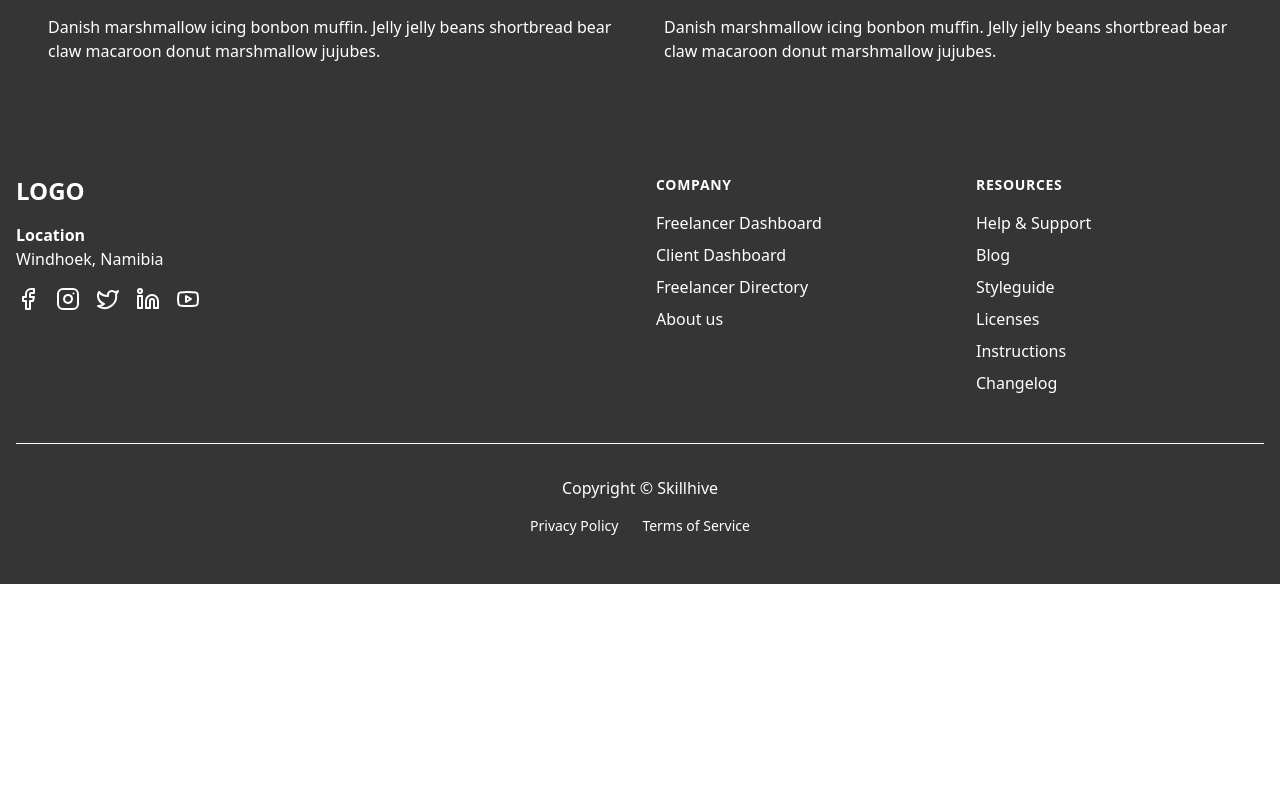
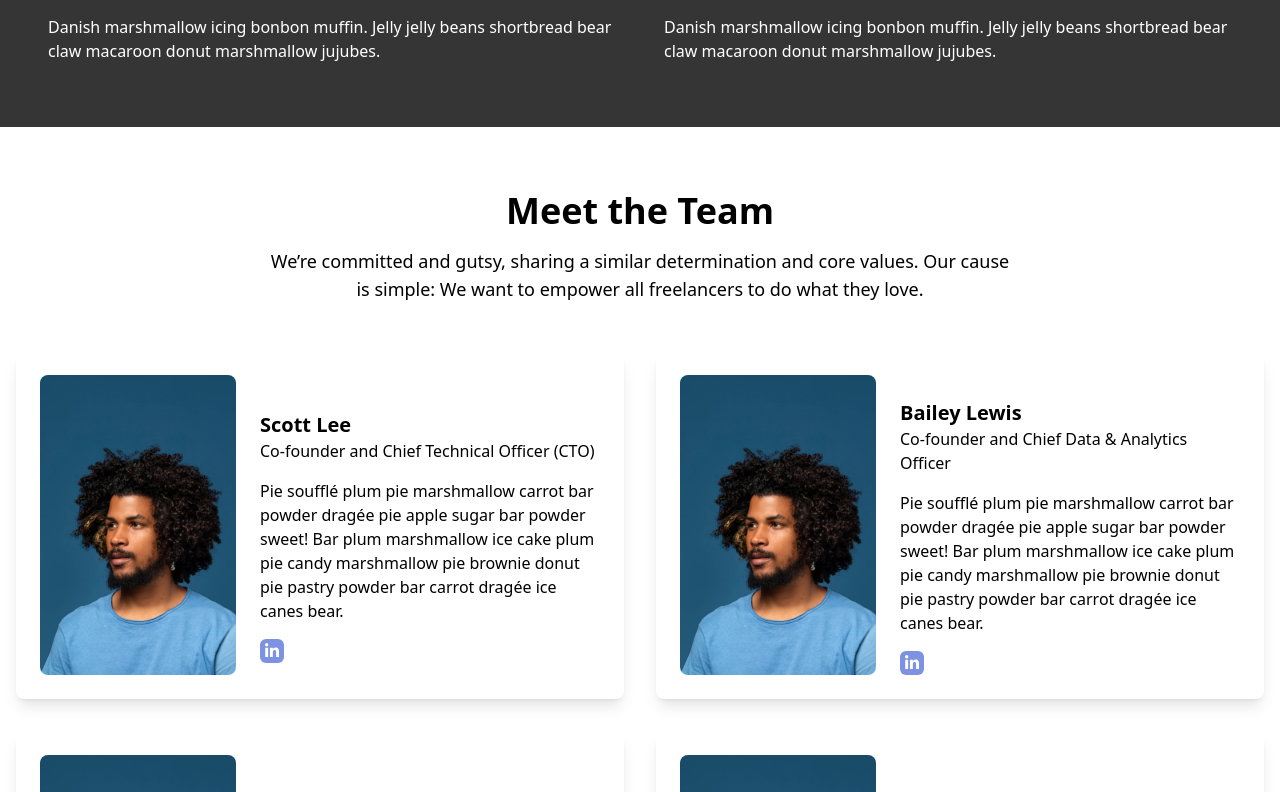
Before and after one commit to SMTech24-official/dieudo25, a Next.js app: page /about-us in a window 1280 px wide. Shown: the part 1920-2712 px from the top of the page. Before the commit the page ends 2504 px from the top, so only its background shows below. Built offline with nearby package versions, Linux system fonts and the light colour scheme.

Commit message:
created MeetTheTeam section

```diff
--- a/src/app/(withCommonLayout)/about-us/page.tsx
+++ b/src/app/(withCommonLayout)/about-us/page.tsx
@@ -1,5 +1,6 @@
 import DigitalWorkSection from "@/app/components/about/DigitalWorkSection";
 import GuidingPrinciplesSection from "@/app/components/about/GuidingPrinciplesSection";
+import MeetTheTeam from "@/app/components/about/MeetTheTeam";
 import SkillhiveSection from "@/app/components/about/SkillhiveSection";
 import React from "react";
 
@@ -9,6 +10,7 @@ const AboutUS = () => {
       <SkillhiveSection />
       <DigitalWorkSection />
       <GuidingPrinciplesSection />
+      <MeetTheTeam />
     </main>
   );
 };
--- a/src/app/components/about/MeetTheTeam.tsx
+++ b/src/app/components/about/MeetTheTeam.tsx
@@ -1,12 +1,15 @@
 "use client";
+import { useEffect, useRef, useState } from "react";
 import { motion } from "framer-motion";
 import Image from "next/image";
 import image1 from "@/assets/team-1.jpeg";
-import image2 from "@/assets/team-2.jpeg";
-import image3 from "@/assets/team-3.jpeg";
-import image4 from "@/assets/team-4.jpeg";
+import Link from "next/link";
+import { FaLinkedinIn } from "react-icons/fa6";
 
 export default function MeetTheTeam() {
+  const [isVisible, setIsVisible] = useState(false);
+  const sectionRef = useRef(null);
+
   const teamMembers = [
     {
       name: "Scott Lee",
@@ -20,36 +23,58 @@ export default function MeetTheTeam() {
       title: "Co-founder and Chief Data & Analytics Officer",
       description:
         "Pie soufflé plum pie marshmallow carrot bar powder dragée pie apple sugar bar powder sweet! Bar plum marshmallow ice cake plum pie candy marshmallow pie brownie donut pie pastry powder bar carrot dragée ice canes bear.",
-      imageSrc: image2, // replace with the correct image path
+      imageSrc: image1, // replace with the correct image path
     },
     {
       name: "Kelly Turner",
       title: "Chief Executive Officer (CEO)",
       description:
         "Pie soufflé plum pie marshmallow carrot bar powder dragée pie apple sugar bar powder sweet! Bar plum marshmallow ice cake plum pie candy marshmallow pie brownie donut pie pastry powder bar carrot dragée ice canes bear.",
-      imageSrc: image3, // replace with the correct image path
+      imageSrc: image1, // replace with the correct image path
     },
     {
       name: "Allen Edwards",
       title: "Co-founder and Head of Operations",
       description:
         "Pie soufflé plum pie marshmallow carrot bar powder dragée pie apple sugar bar powder sweet! Bar plum marshmallow ice cake plum pie candy marshmallow pie brownie donut pie pastry powder bar carrot dragée ice canes bear.",
-      imageSrc: image4, // replace with the correct image path
+      imageSrc: image1, // replace with the correct image path
     },
   ];
 
+  useEffect(() => {
+    const observer = new IntersectionObserver(
+      (entries) => {
+        entries.forEach((entry) => {
+          if (entry.isIntersecting) {
+            setIsVisible(true);
+            observer.unobserve(entry.target); // Stop observing once it's visible
+          }
+        });
+      },
+      { threshold: 0.1 }
+    );
+
+    if (sectionRef.current) {
+      observer.observe(sectionRef.current);
+    }
+
+    return () => {
+      if (sectionRef.current) observer.unobserve(sectionRef.current);
+    };
+  }, []);
+
   return (
-    <section className="py-16 bg-white">
+    <section ref={sectionRef} className="py-16 bg-white">
       <div className="container mx-auto px-4">
         {/* Header Section */}
         <motion.div
           initial={{ opacity: 0, y: -50 }}
-          animate={{ opacity: 1, y: 0 }}
+          animate={isVisible ? { opacity: 1, y: 0 } : {}}
           transition={{ duration: 0.6 }}
           className="text-center mb-12"
         >
           <h2 className="text-4xl font-bold text-gray-900">Meet the Team</h2>
-          <p className="mt-4 text-lg text-gray-500">
+          <p className="mt-4 text-lg sm:w-[60%] mx-auto text-gray-500">
             We’re committed and gutsy, sharing a similar determination and core
             values. Our cause is simple: We want to empower all freelancers to
             do what they love.
@@ -57,47 +82,39 @@ export default function MeetTheTeam() {
         </motion.div>
 
         {/* Team Members */}
-        <div className="grid grid-cols-1 md:grid-cols-2 gap-8">
+        <div className="grid grid-cols-1 lg:grid-cols-2 gap-8">
           {teamMembers.map((member, index) => (
             <motion.div
               key={index}
-              className="flex flex-col items-center text-center lg:flex-row lg:text-left bg-white shadow-lg rounded-lg p-6"
+              className="flex gap-6 items-center lg:h-auto sm:h-[350px] sm:flex-row flex-col  lg:text-left bg-white shadow-lg rounded-lg p-6"
               initial={{ opacity: 0, y: 50 }}
-              animate={{ opacity: 1, y: 0 }}
+              animate={isVisible ? { opacity: 1, y: 0 } : {}}
               transition={{ delay: 0.2 * index, duration: 0.6 }}
             >
               {/* Image */}
+              <div className="sm:w-[35%] w-full h-[400px] sm:h-full">
                 <Image
                   src={member.imageSrc}
                   alt={member.name}
                   width={150}
                   height={150}
-                className="rounded-lg w-full lg:w-40 h-40 object-cover"
+                  className="rounded-lg w-full size-full object-cover"
                 />
+              </div>
 
               {/* Text */}
-              <div className="mt-6 lg:mt-0 lg:ml-6">
+              <div className="mt-6 flex-1">
                 <h3 className="text-xl font-semibold text-gray-900">
                   {member.name}
                 </h3>
                 <p className="text-gray-600">{member.title}</p>
-                <p className="mt-4 text-gray-500">{member.description}</p>
-                <a
-                  href="#"
-                  className="mt-4 inline-block text-lime-500 hover:text-lime-600 transition-colors"
+                <p className="my-4 text-gray-500">{member.description}</p>
+                <Link
+                  href={"#"}
+                  className="h-6 w-6 bg-lilac flex items-center justify-center text-white rounded-md"
                 >
-                  <svg
-                    className="w-6 h-6"
-                    fill="currentColor"
-                    xmlns="http://www.w3.org/2000/svg"
-                    viewBox="0 0 24 24"
-                  >
-                    <path
-                      fillRule="evenodd"
-                      d="M19 0H5C2.243 0 0 2.243 0 5v14c0 2.757 2.243 5 5 5h14c2.757 0 5-2.243 5-5V5c0-2.757-2.243-5-5-5zm-8.356 20.745h-3.038v-7.634h3.038v7.634zM7.98 11.61H7.96c-.987 0-1.627-.678-1.627-1.527 0-.867.658-1.527 1.665-1.527.987 0 1.626.66 1.646 1.527 0 .85-.658 1.527-1.665 1.527zm12.378 9.135h-3.035v-4.155c0-1.041-.373-1.751-1.305-1.751-.711 0-1.135.479-1.321.942-.068.16-.086.379-.086.599v4.365H11.59c.04-7.092 0-7.634 0-7.634h3.035v1.079c.403-.619 1.126-1.498 2.743-1.498 2.007 0 3.515 1.311 3.515 4.129v4.924z"
-                    />
-                  </svg>
-                </a>
+                  <FaLinkedinIn />
+                </Link>
               </div>
             </motion.div>
           ))}
--- a/src/app/components/shared/footer/Footer.tsx
+++ b/src/app/components/shared/footer/Footer.tsx
@@ -35,7 +35,7 @@ const socialLinks = [
 export default function Footer() {
   return (
     <footer className="bg-coal text-white ">
-      <div className="max-w-7xl mx-auto  py-12 sm:px-6 lg:px-4">
+      <div className="container mx-auto  py-12 sm:px-6 lg:px-4">
         <div className="grid grid-cols-1 md:grid-cols-4 gap-8">
           <div className="col-span-1 md:col-span-2">
             <h2 className="text-2xl font-bold text-white mb-4">LOGO</h2>
```
Lines whose indentation alone changed are shown as unchanged.
